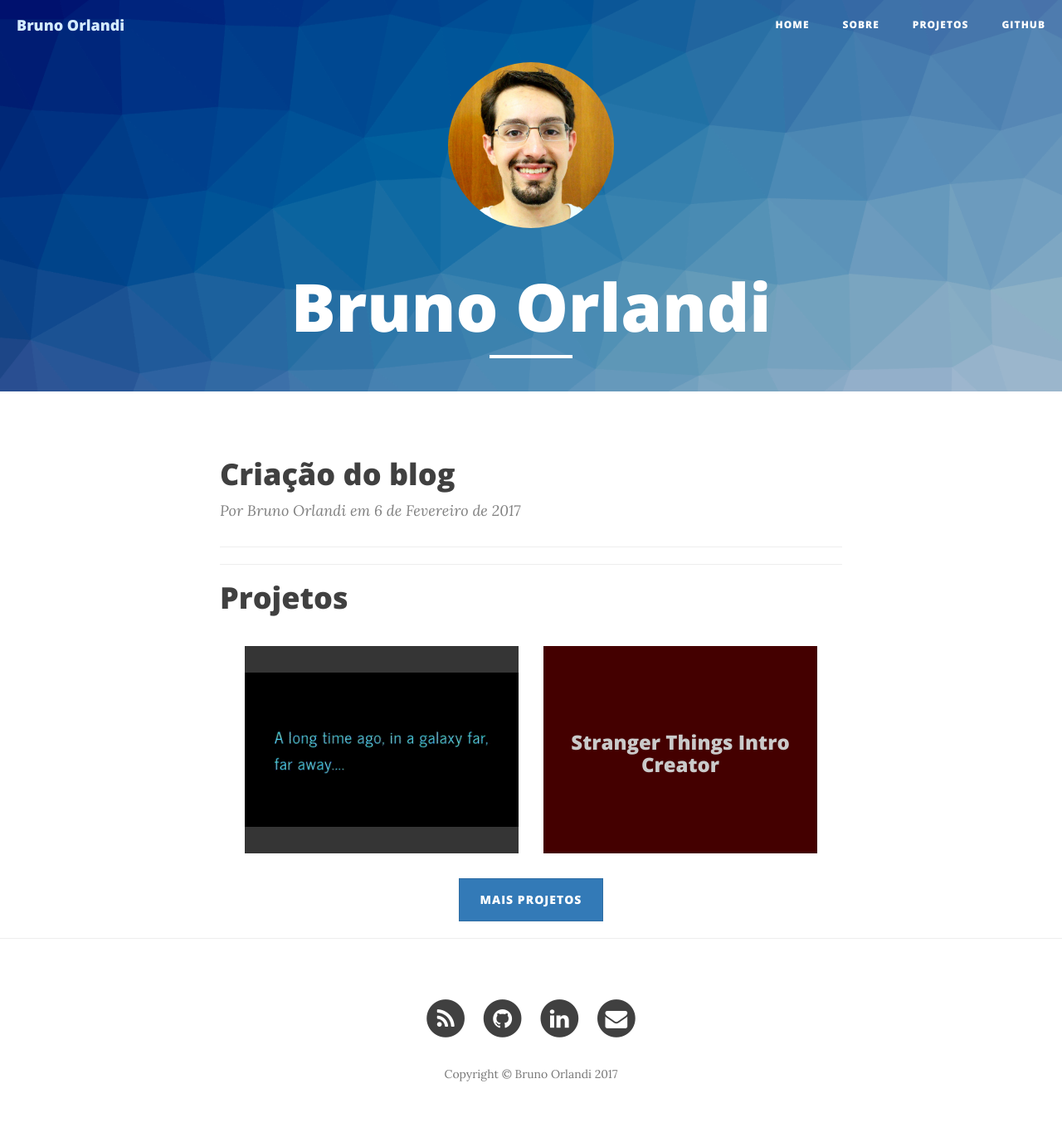
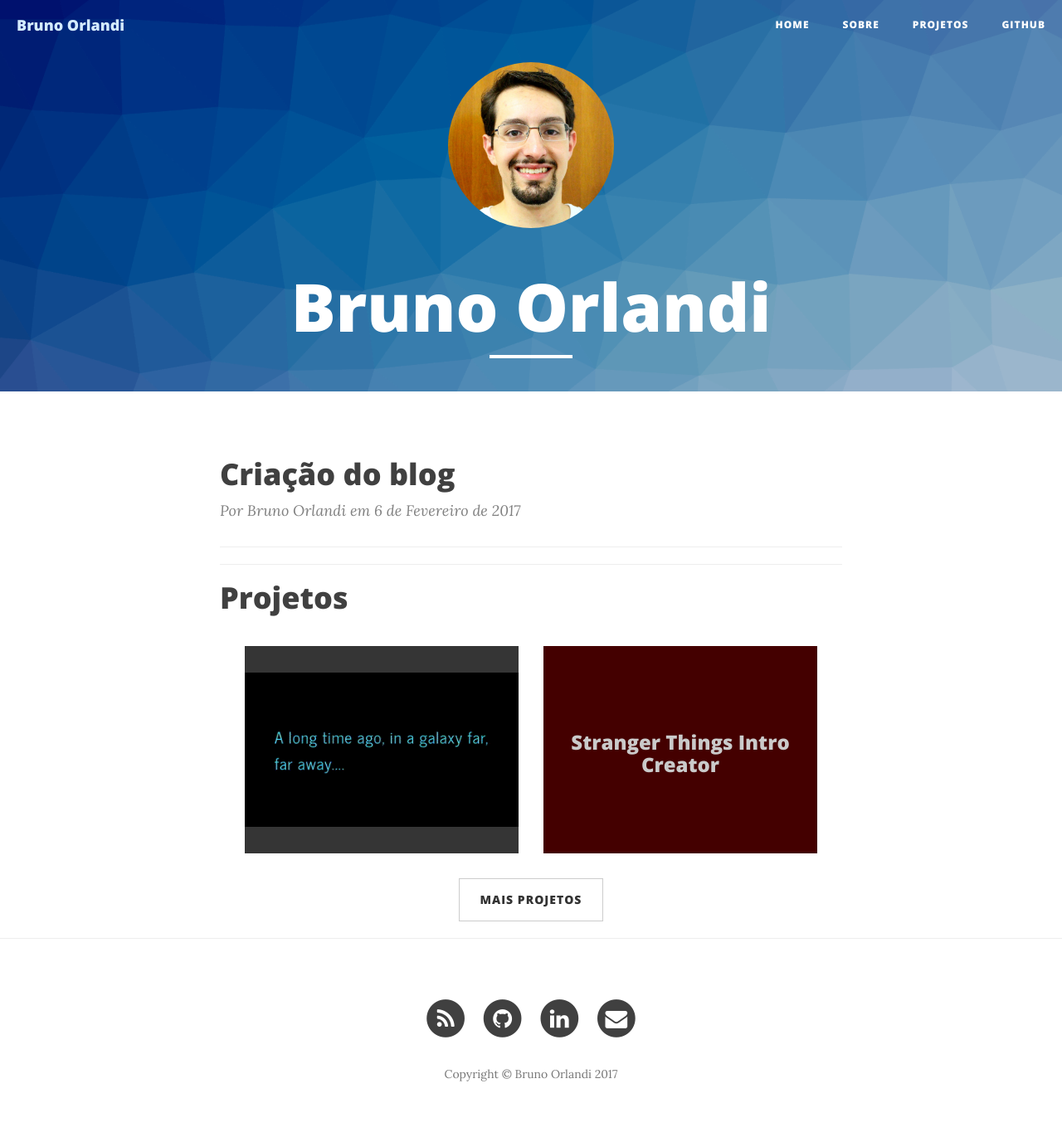
Before and after one commit to BrOrlandi/brorlandi.github.io, a Jekyll site: the page built from index.html, in a window 1280 px wide. Shown: the whole page at 83% size. Built offline with Jekyll 4.4.1, drawn with Linux system fonts in a browser that asks for light colours; nearby versions of some CDN libraries; the list of posts is cut into pages by our own code.

Commit message:
Change button class

```diff
--- a/_includes/projects.html
+++ b/_includes/projects.html
@@ -22,6 +22,6 @@
 
 {% if include.limit %}
 <span class="project-footer">
-    <a href="/projects" class="btn btn-primary">MAIS PROJETOS</a>
+    <a href="/projects" class="btn btn-default">MAIS PROJETOS</a>
 </span>
 {% endif %}
```
